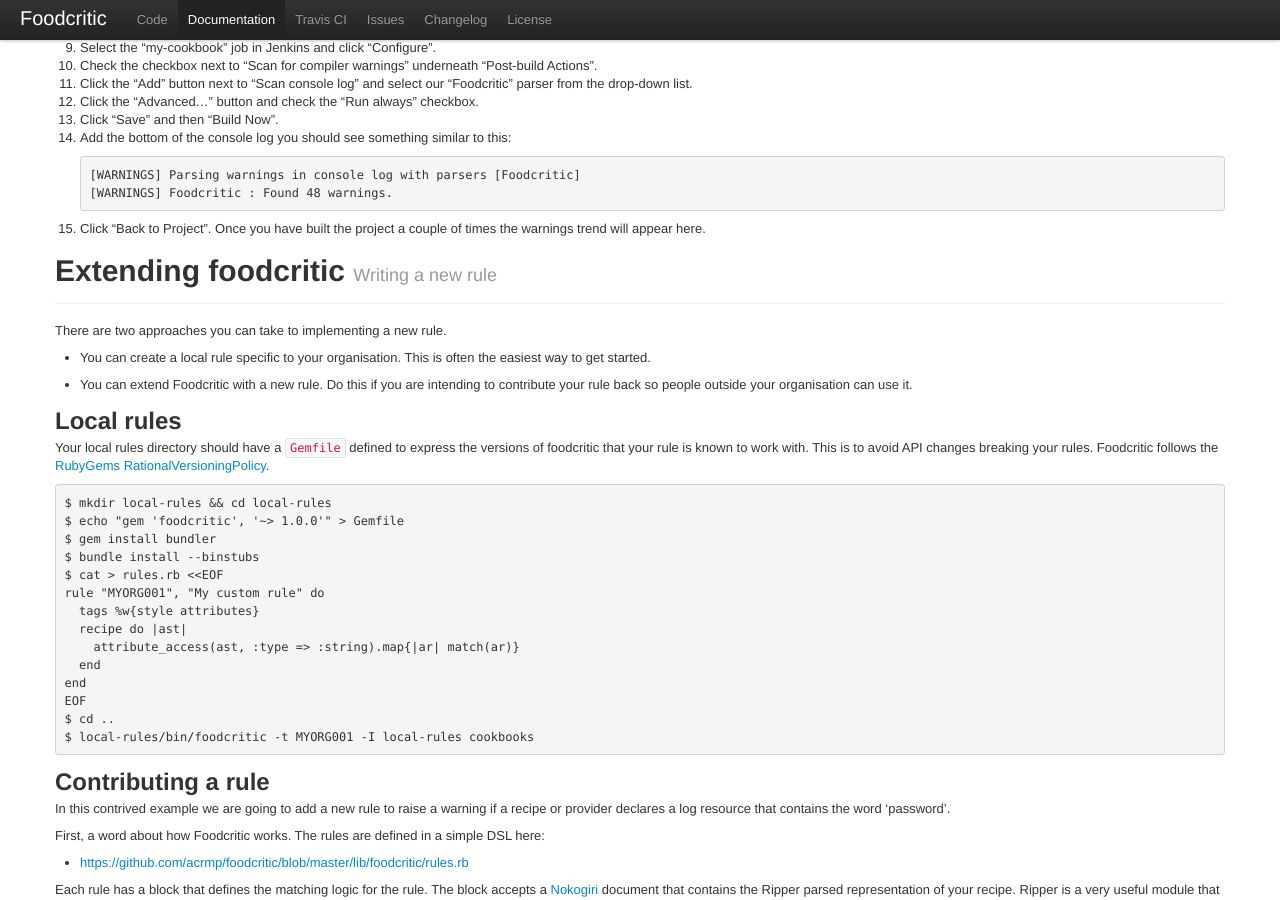
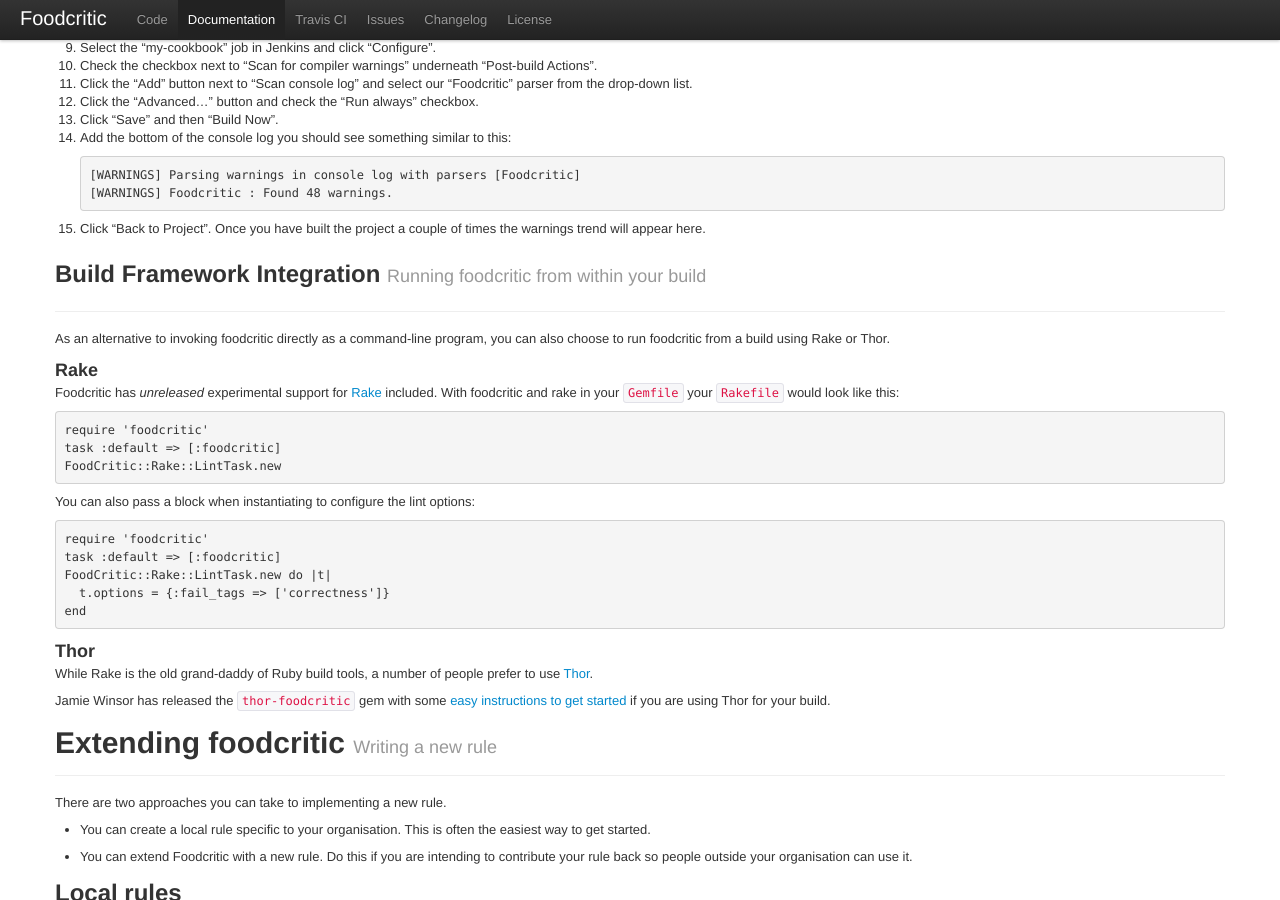
Before and after one commit to Foodcritic/foodcritic, a Jekyll site: the page built from index.html, in a window 1280 px wide and 900 px high, scrolled down 17433 px. Built offline with Jekyll 4.4.1, drawn with Linux system fonts in a browser that asks for light colours.

Commit message:
Add section on integration with build frameworks.

```diff
--- /dev/null
+++ b/_includes/build-framework.md
@@ -0,0 +1,29 @@
+As an alternative to invoking foodcritic directly as a command-line program,
+you can also choose to run foodcritic from a build using Rake or Thor.
+
+### Rake
+
+Foodcritic has *unreleased* experimental support for
+[Rake](http://rake.rubyforge.org/) included. With foodcritic and rake in your
+`Gemfile` your `Rakefile` would look like this:
+
+    require 'foodcritic'
+    task :default => [:foodcritic]
+    FoodCritic::Rake::LintTask.new
+
+You can also pass a block when instantiating to configure the lint options:
+
+    require 'foodcritic'
+    task :default => [:foodcritic]
+    FoodCritic::Rake::LintTask.new do |t|
+      t.options = {:fail_tags => ['correctness']}
+    end
+
+### Thor
+
+While Rake is the old grand-daddy of Ruby build tools, a number of people
+prefer to use [Thor](https://github.com/wycats/thor).
+
+Jamie Winsor has released the `thor-foodcritic` gem with some
+[easy instructions to get started](https://github.com/reset/thor-foodcritic)
+if you are using Thor for your build.
--- a/index.html
+++ b/index.html
@@ -1546,6 +1546,10 @@
 </div>
 {% capture jenkins %}{% include jenkins.md %}{% endcapture %}{{ jenkins | markdownify }}
 <div class="page-header">
+  <h2 id="build-framework-integration">Build Framework Integration <small>Running foodcritic from within your build</small></h2>
+</div>
+{% capture build_framework %}{% include build-framework.md %}{% endcapture %}{{ build_framework | markdownify }}
+<div class="page-header">
   <h1 id="writing-a-new-rule">Extending foodcritic <small>Writing a new rule</small></h1>
 </div>
 {% capture newrule %}{% include new-rule.md %}{% endcapture %}{{ newrule | markdownify }}
```
